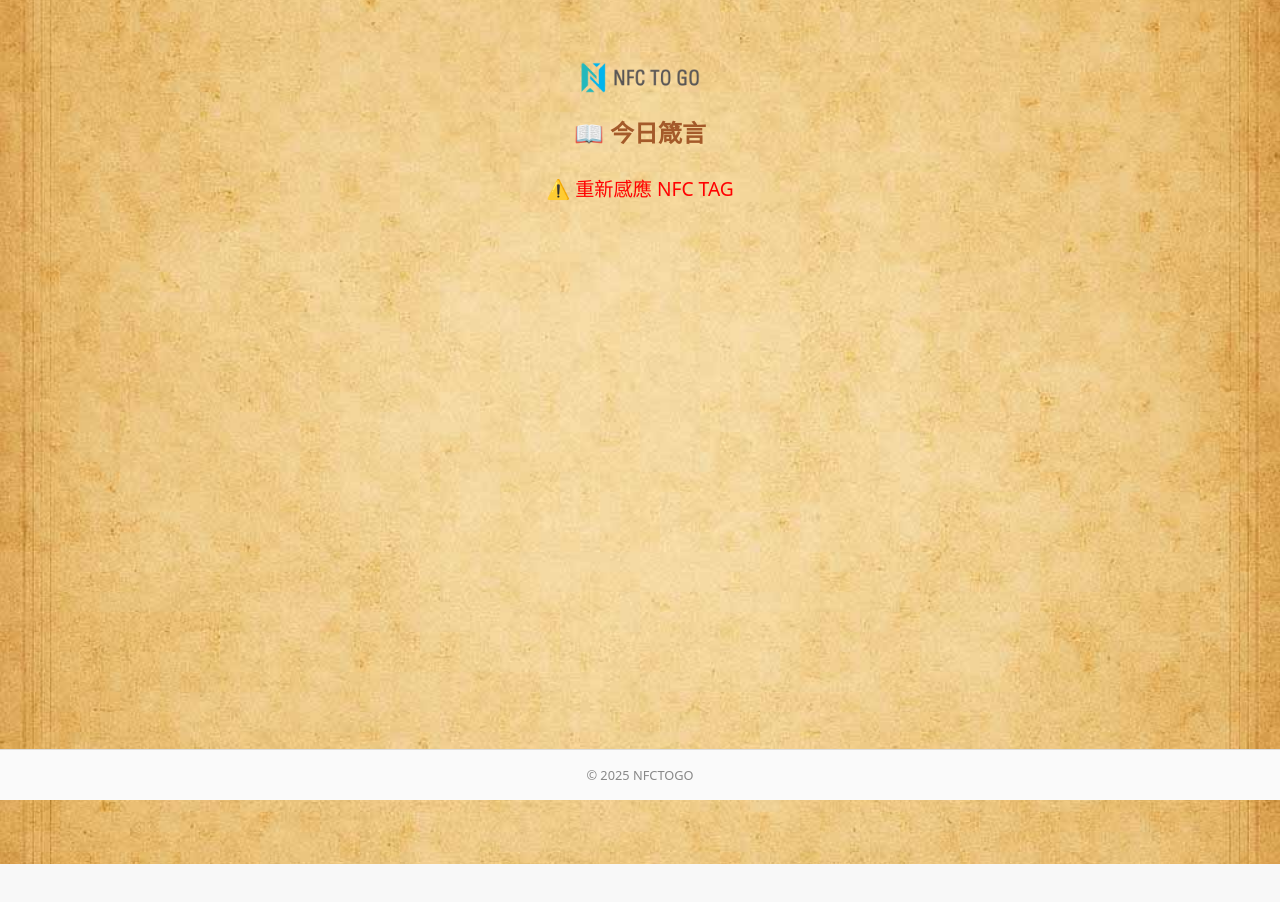
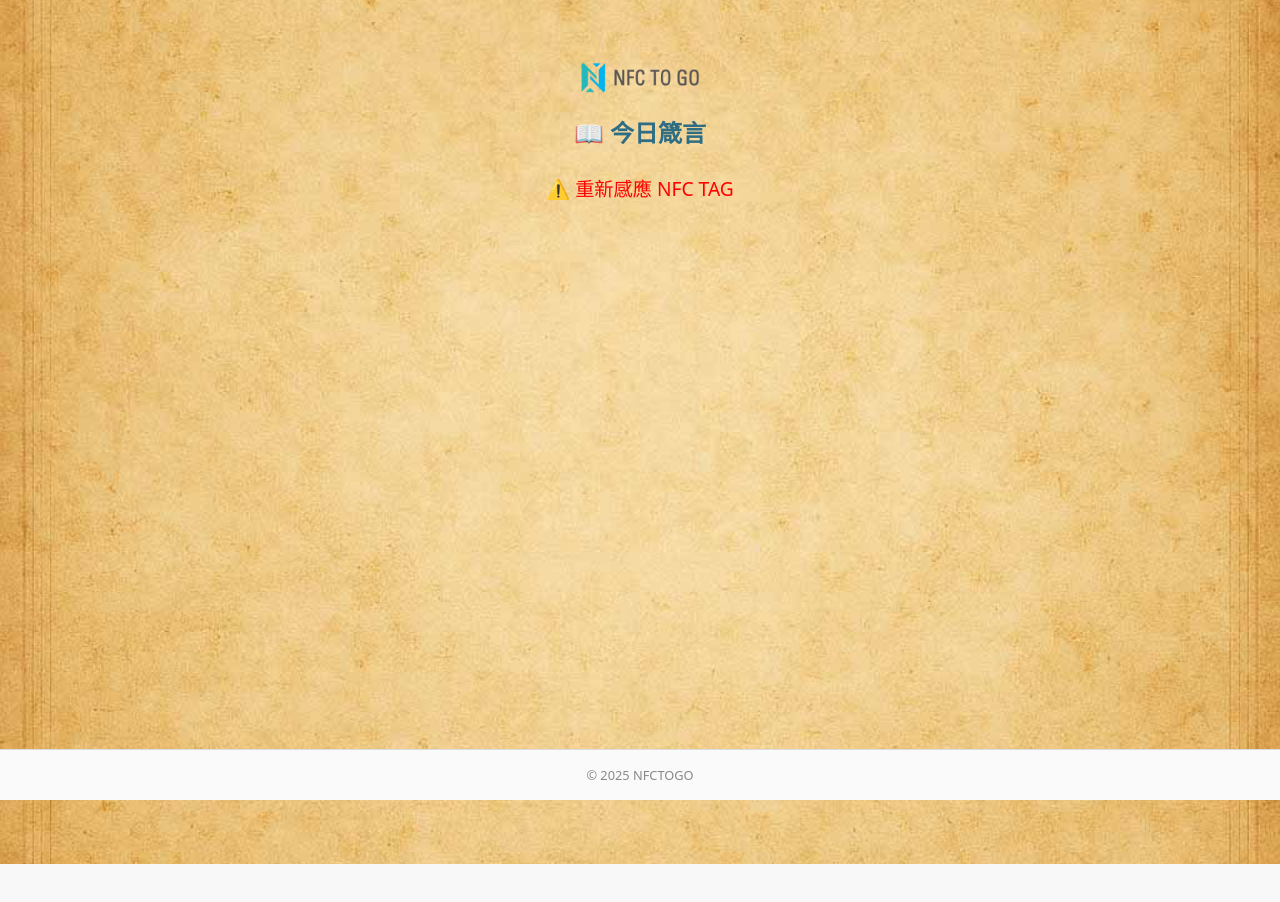
Before and after one commit to srluo/NFC-Proverb, a Next.js app: page / in a window 1280 px wide. Shown: the top 902 px of the page. Built offline with nearby package versions, Linux system fonts and the light colour scheme.

Commit message:
Update page.jsx

```diff
--- a/app/page.jsx
+++ b/app/page.jsx
@@ -6,18 +6,18 @@ import React, { useState, useEffect } from "react";
 function getSeasonStyleByMonth(month) {
   if ([3, 4, 5].includes(month)) {
     // 春
-    return { bg: "/bg-spring.jpg", mainColor: "#3a2a1a", accent: "#b33", subtitle: "#333" };
+    return { bg: "/bg-spring.jpg", mainColor: "#3a2a1a", accent: "#61773c", subtitle: "#333" };
   }
   if ([6, 7, 8].includes(month)) {
     // 夏
-    return { bg: "/bg-summer.jpg", mainColor: "#1a2a4a", accent: "#cfa645", subtitle: "#2f3f5f" };
+    return { bg: "/bg-summer.jpg", mainColor: "#1a2a4a", accent: "#2e6d84", subtitle: "#2f3f5f" };
   }
   if ([9, 10, 11].includes(month)) {
     // 秋
-    return { bg: "/bg-autumn.jpg", mainColor: "#4a1f0f", accent: "#a45a2a", subtitle: "#5a2f1a" };
+    return { bg: "/bg-autumn.jpg", mainColor: "#4a1f0f", accent: "#2e6d84", subtitle: "#5a2f1a" };
   }
   // 冬 (12,1,2)
-  return { bg: "/bg-winter.jpg", mainColor: "#1f2f3f", accent: "#d9d9d9", subtitle: "#444" };
+  return { bg: "/bg-winter.jpg", mainColor: "#1f2f3f", accent: "#5a6b6e", subtitle: "#444" };
 }
 
 // 由 "MM-DD" 推得月份；若異常則回今天月份
```
